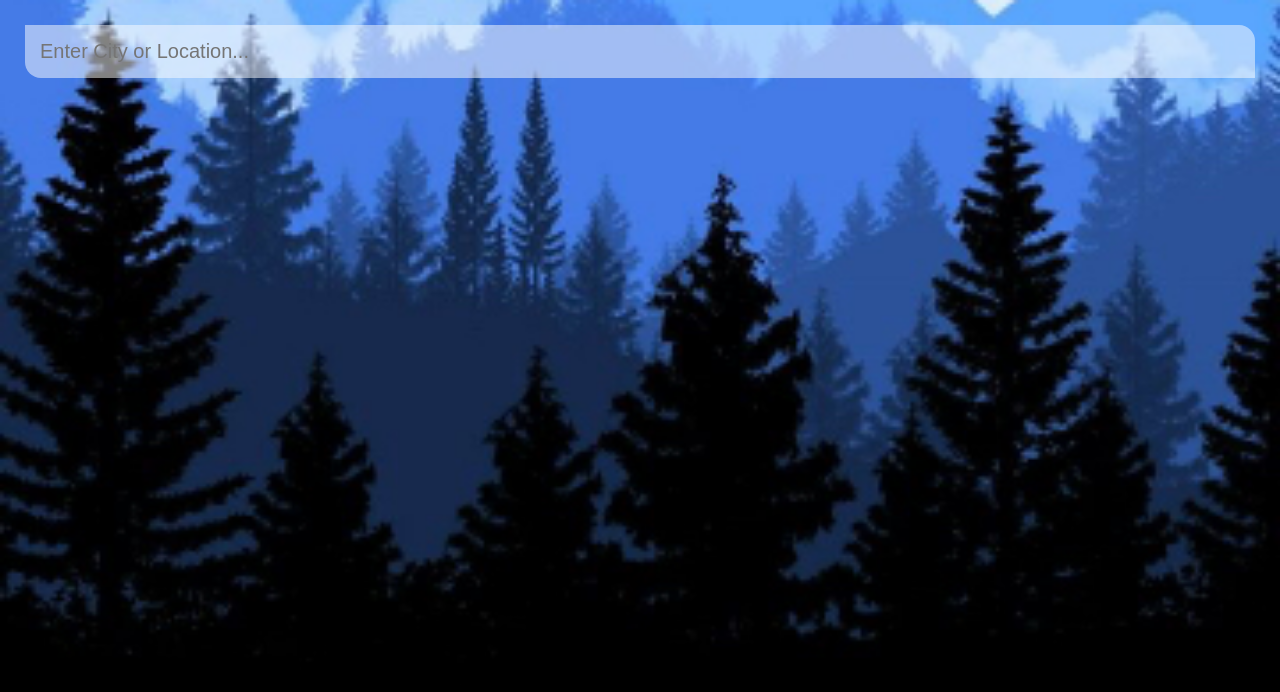
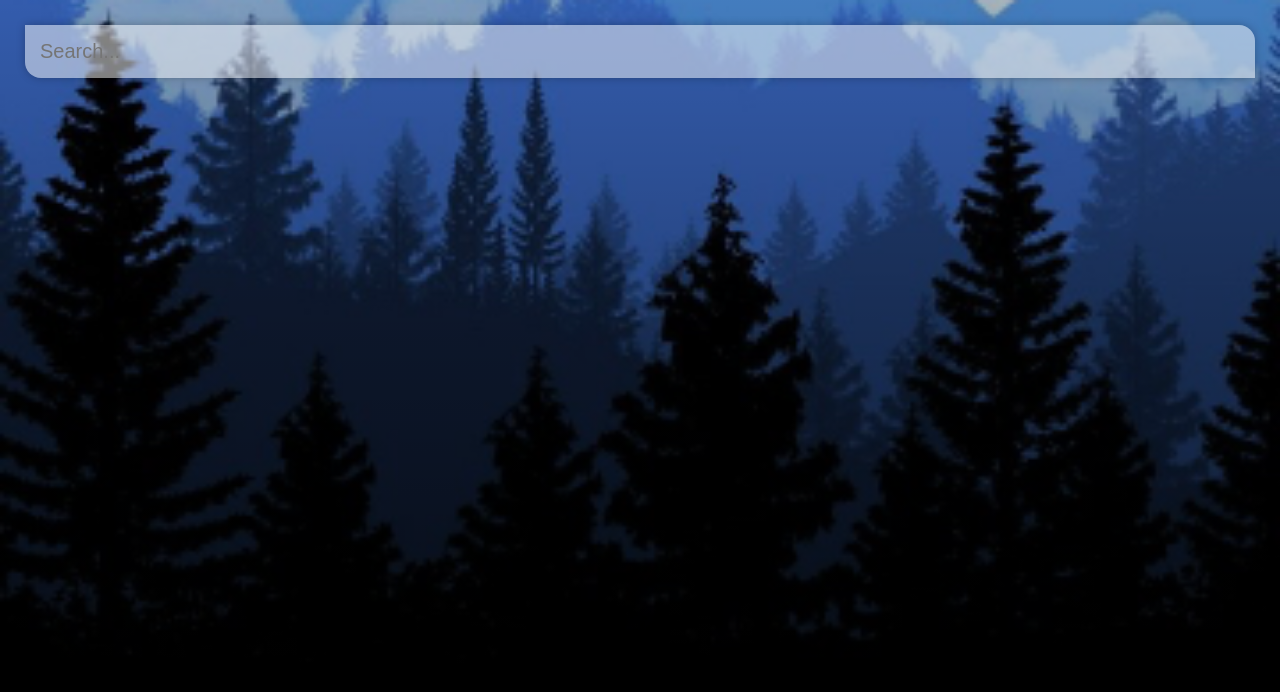
Before and after one commit to dean-oswald/weather-app, a Vue app: page / in a window 1280 px wide. Shown: the top 692 px of the page. Built offline with nearby package versions, Linux system fonts and the light colour scheme.

Commit message:
Background will change if the temperature is 16 or higher.

```diff
--- a/src/App.vue
+++ b/src/App.vue
@@ -1,10 +1,11 @@
-<!-- App section -->
 <template>
-  <div id="App" :class="typeof weather.main != 'undefined' && weather.main.temp > 16 ? 'warm' :''">
+  <div id="app" :class="typeof weather.main != 'undefined' && weather.main.temp > 16 ? 'warm' : ''">
     <main>
       <div class="search-box">
-        <input type="text" class="search-bar"
-        placeholder="Enter City or Location..."
+        <input
+          type="text"
+          class="search-bar"
+          placeholder="Search..."
           v-model="query"
           @keypress="fetchWeather"
         />
@@ -25,7 +26,6 @@
   </div>
 </template>
 
-<!-- JavaScript Section -->
 <script>
 export default {
   name: 'app',
@@ -34,7 +34,7 @@ export default {
       api_key: '8beed40df2a396aa248799b8c3b16f40',
       url_base: 'https://api.openweathermap.org/data/2.5/',
       query: '',
-      weather: {},
+      weather: {}
     }
   },
   methods: {
@@ -65,16 +65,15 @@ export default {
 }
 </script>
 
-<!-- CSS Section -->
 <style>
-  *{
+* {
   margin: 0;
   padding: 0;
   box-sizing: border-box;
 }
 
 body {
-    font-family: Arial, Helvetica, sans-serif;
+  font-family: 'montserrat', sans-serif;
 }
 
 #app {
@@ -92,7 +91,7 @@ export default {
   min-height: 100vh;
   padding: 25px;
 
-    background-color: linear-gradient(to bottom, rgba(0, 0, 0, 0.25), rgba(0, 0, 0, 0.75));
+  background-image: linear-gradient(to bottom, rgba(0, 0, 0, 0.25), rgba(0, 0, 0, 0.75));
 }
 
 .search-box {
@@ -109,10 +108,11 @@ export default {
   font-size: 20px;
 
   appearance: none;
-    border: none;
+  border:none;
   outline: none;
   background: none;
 
+  box-shadow: 0px 0px 8px rgba(0, 0, 0, 0.25);
   background-color: rgba(255, 255, 255, 0.5);
   border-radius: 0px 16px 0px 16px;
   transition: 0.4s;
@@ -125,7 +125,7 @@ export default {
 }
 
 .location-box .location {
-    color: #080808;
+  color: #FFF;
   font-size: 32px;
   font-weight: 500;
   text-align: center;
@@ -133,12 +133,11 @@ export default {
 }
 
 .location-box .date {
-    color: #030303;
+  color: #FFF;
   font-size: 20px;
   font-weight: 300;
+  font-style: italic;
   text-align: center;
-    font-style: italic;
-    text-shadow: 1px 3px rgba(0, 0, 0, 0.25);
 }
 
 .weather-box {
@@ -148,23 +147,23 @@ export default {
 .weather-box .temp {
   display: inline-block;
   padding: 10px 25px;
-    color: #000000;
-    font-size: 120px;
+  color: #FFF;
+  font-size: 102px;
   font-weight: 900;
 
   text-shadow: 3px 6px rgba(0, 0, 0, 0.25);
-    background-color: rgba(255, 255, 255, 0.75);
+  background-color:rgba(255, 255, 255, 0.25);
   border-radius: 16px;
   margin: 30px 0px;
+
   box-shadow: 3px 6px rgba(0, 0, 0, 0.25);
 }
 
 .weather-box .weather {
-    color: #ffffff;
+  color: #FFF;
   font-size: 48px;
   font-weight: 700;
   font-style: italic;
-    text-shadow: 3xp 6px rgba(0, 0, 0, 0.75);
+  text-shadow: 3px 6px rgba(0, 0, 0, 0.25);
 }
-
 </style>
```
Lines whose indentation alone changed are shown as unchanged.
